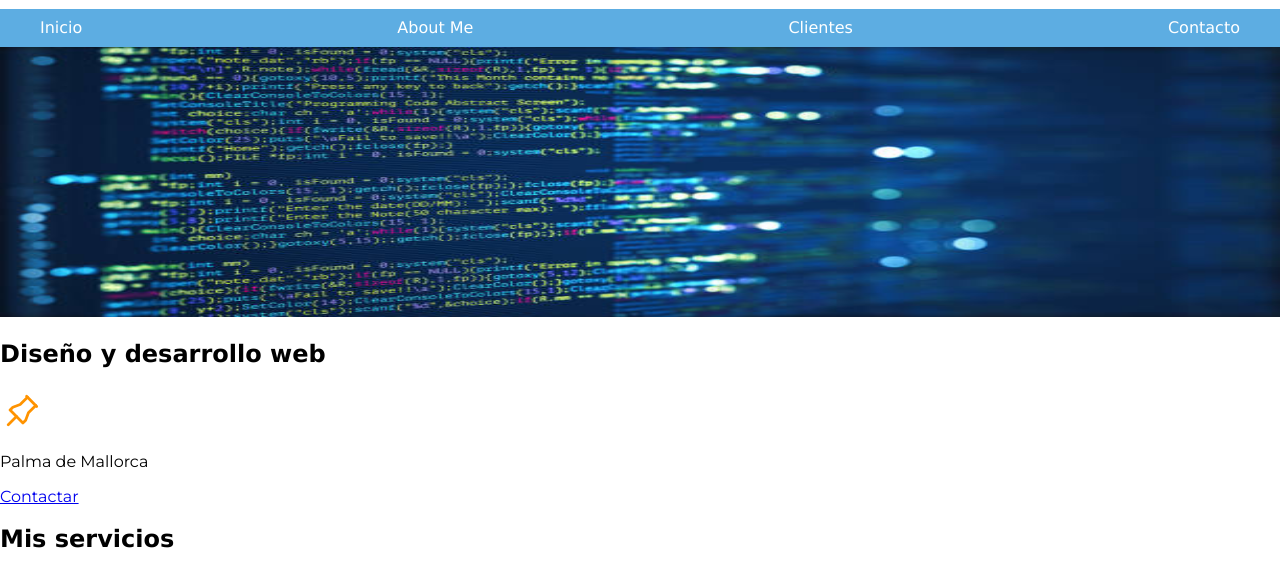
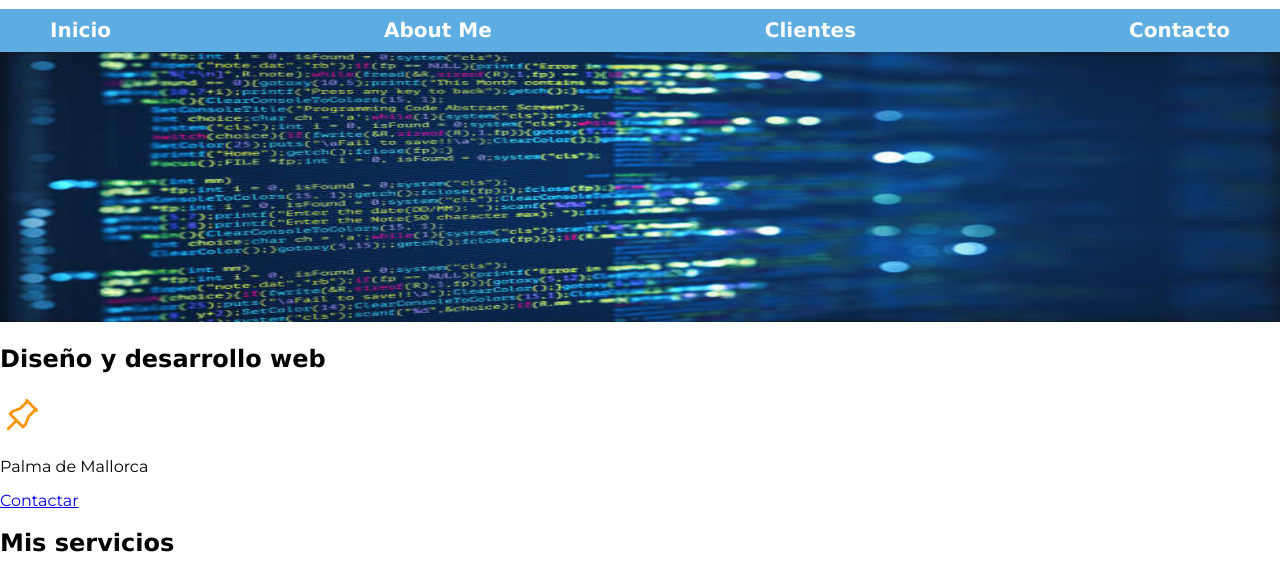
Before and after one commit to jesgald1/freelance_web, a plain HTML site: page index.html in a window 1280 px wide. Shown: the part 86-653 px from the top of the page. Drawn offline with Linux system fonts and the light colour scheme.

Commit message:
sistemas snippetes

```diff
--- a/css/styles.css
+++ b/css/styles.css
@@ -60,7 +60,7 @@ nav{
 
 
 .contenedor{
-    width: 120rem;
+    max-width: 120rem;
     margin-top: 0%;
     margin-right: auto;
     margin-bottom: 0;
@@ -75,15 +75,32 @@ nav{
 }
 
 .navegacion-principal{
-    padding: 1rem;
+
     display: flex;
     justify-content: space-between;
+    font-size: 2rem;
+    font-weight: bold;
+    flex-direction: column;
 
 }
 
+/*hACE TEXTO RESPONSIVE*/
+@media (min-width:768px) {
+    .navegacion-principal{
+     flex-direction: row;
+    }
+
+
+ }
+
 .enlaces{
-
+    padding: 1rem;
     color:var(--blanco);
     text-decoration: none;
 
 }
+
+.enlaces:hover{
+    background-color: var(--primario);
+    color: black;
+}
```
